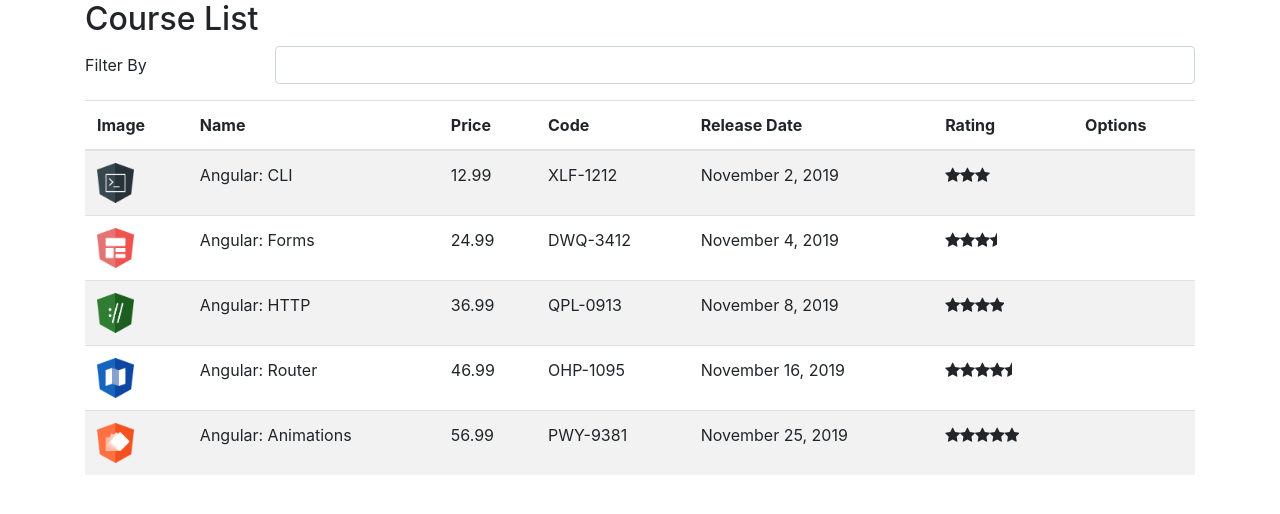
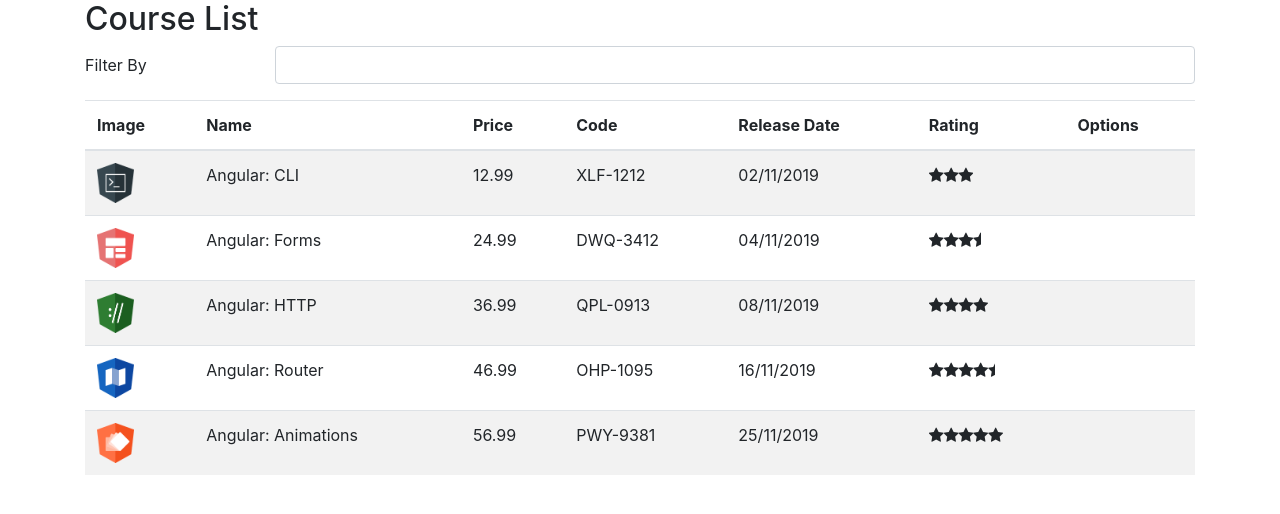
Before and after one commit to kardoso/course-manager-angular, an Angular app: page / in a window 1280 px wide. Shown: the top 514 px of the page. Built offline with nearby package versions, Linux system fonts and the light colour scheme.

Commit message:
Use pipe to format Date

```diff
--- a/src/app/courses/course-list.component.html
+++ b/src/app/courses/course-list.component.html
@@ -25,7 +25,7 @@
       <td>{{ course.name }}</td>
       <td>{{ course.price }}</td>
       <td>{{ course.code }}</td>
-      <td>{{ course.releaseDate }}</td>
+      <td>{{ course.releaseDate | date: 'dd/MM/yyyy' }}</td>
       <td>
         <app-star [rating]='course.rating'></app-star>
       </td>
```
